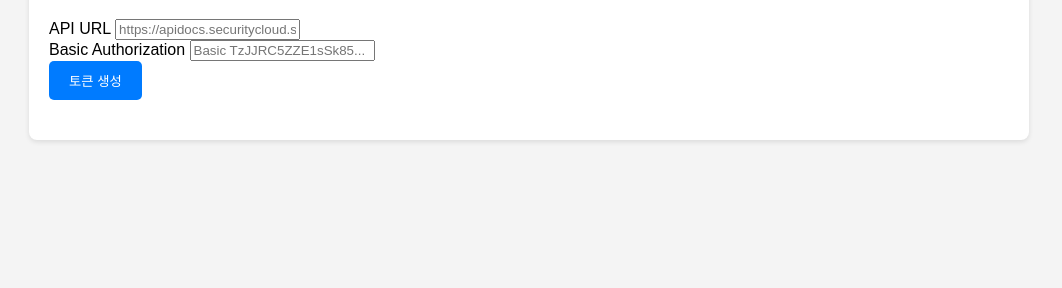
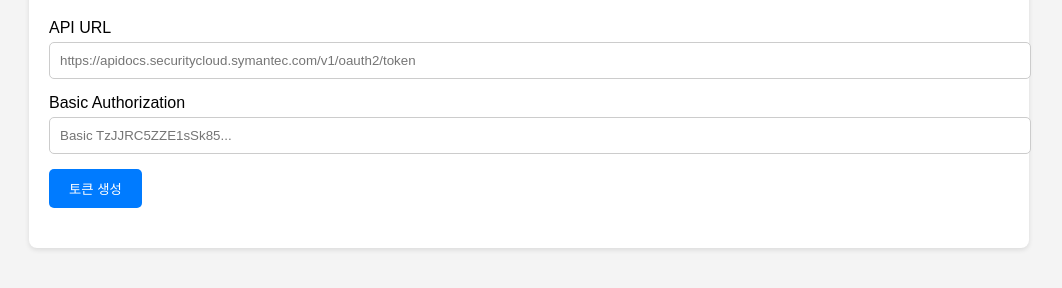
Before and after one commit to kirolee0914/my-api-project, a plain HTML site: page index.html in a window 1280 px wide. Shown: the part 110-398 px from the top of the page, without its empty margins (111-1173 px from the left). Drawn offline with Linux system fonts and the light colour scheme.

Commit message:
Update styles.css

```diff
--- a/styles.css
+++ b/styles.css
@@ -14,8 +14,24 @@ body {
     box-shadow: 0 2px 5px rgba(0,0,0,0.1);
 }
 
-h1, h2 {
+h1 {
     color: #333;
+}
+
+.form-group {
+    margin-bottom: 15px;
+}
+
+label {
+    display: block;
+    margin-bottom: 5px;
+}
+
+input {
+    width: 100%;
+    padding: 10px;
+    border: 1px solid #ccc;
+    border-radius: 5px;
 }
 
 button {
@@ -30,3 +46,7 @@ button {
 button:hover {
     background-color: #0056b3;
 }
+
+#result p {
+    font-size: 16px;
+}
```
